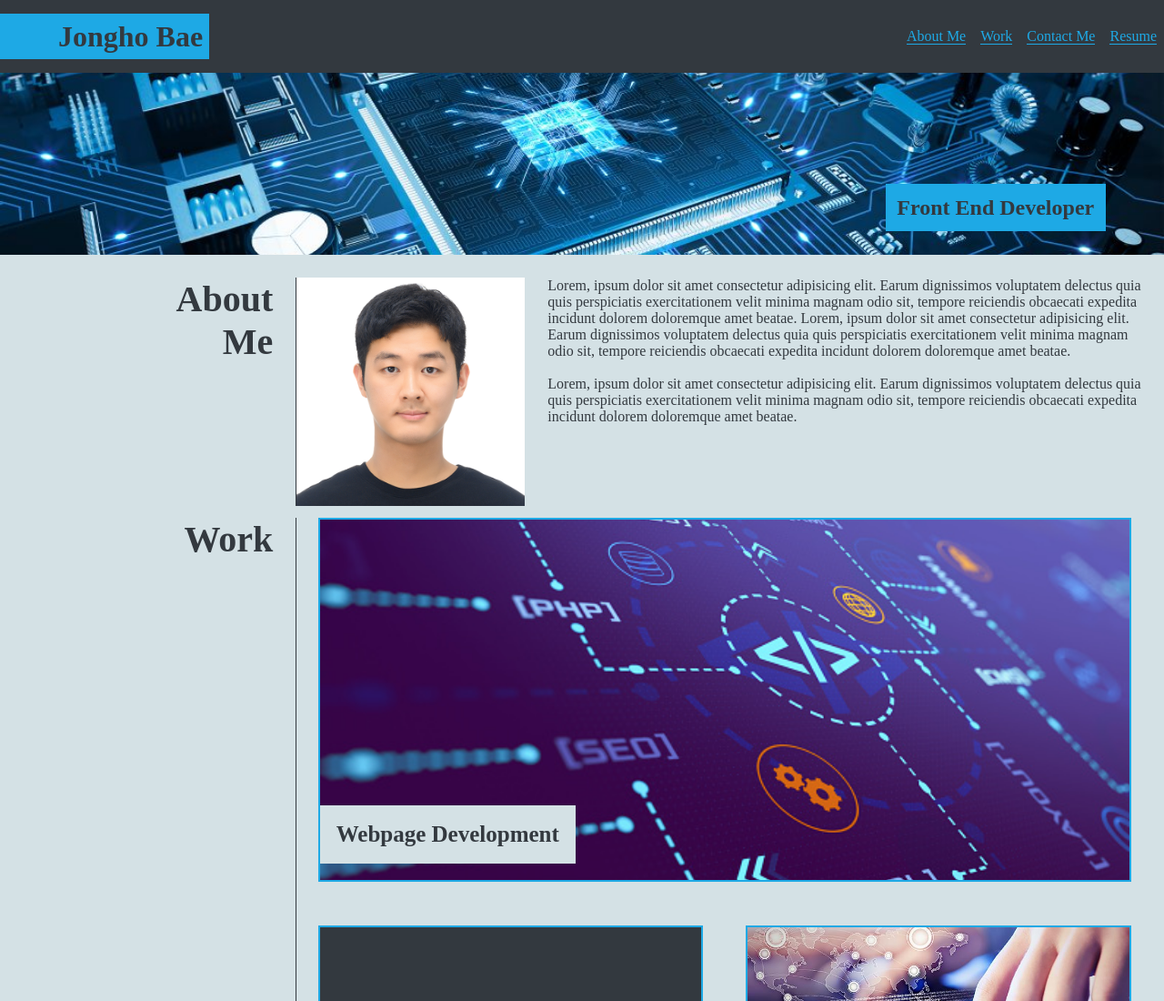
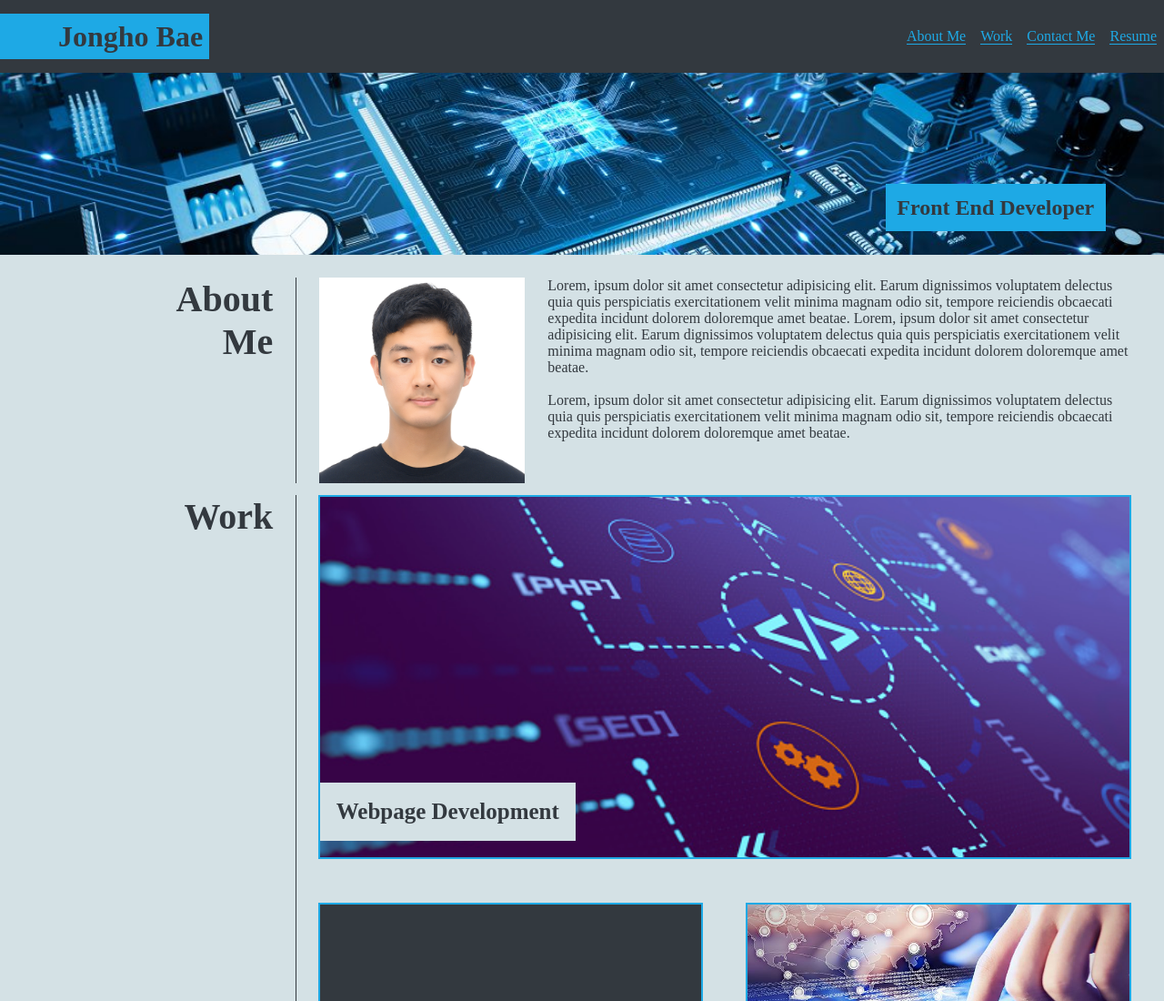
Before and after one commit to jonghoBae0218/Portfolio_Jongho_Bae, a plain HTML site: page index.html in a window 1280 px wide. Shown: the top 1100 px of the page at 91% size. Drawn offline with Linux system fonts and the light colour scheme.

Commit message:
Image alignment and link fix

```diff
--- a/Assets/css/style.css
+++ b/Assets/css/style.css
@@ -108,11 +108,12 @@ a{
 
 .content > p{
   padding-left: 2%;
-  width: 55%;
+  width: 53%;
 
 }
 
 .content > img{
+  padding-left: 2%;
   height: auto;
   width: 20%;
 }
```
